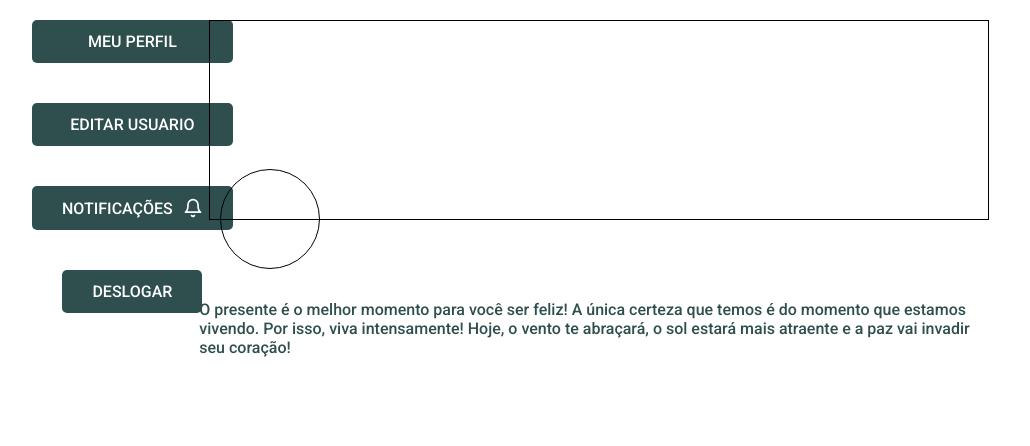
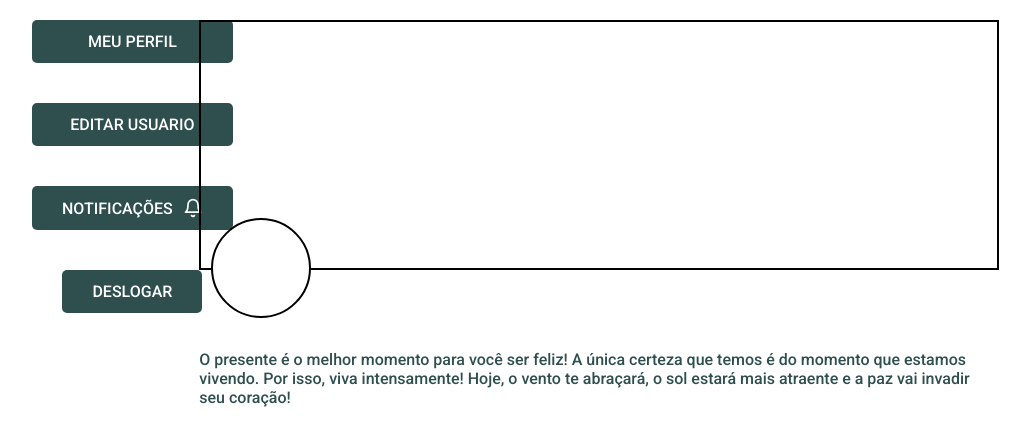
Before and after one commit to MathLouren/Rede-social, a Vue app: page /usuario/profile in a window 1280 px wide. Shown: the top 446 px of the page, without its empty margins (116-1146 px from the left). Built offline with nearby package versions, Linux system fonts and the light colour scheme.

Commit message:
photo style

```diff
--- a/src/views/usuario/UsuarioPerfil.vue
+++ b/src/views/usuario/UsuarioPerfil.vue
@@ -35,23 +35,28 @@ export default {
 
 .banner{
   margin: 20px auto;
-  width: 60%;
-  height: 200px;
-  border: 1px solid #000;
+  width: 800px;
+  height: 250px;
+  border: 2px solid #000;
   position: relative;
 }
 
 .photo{
   width: 100px;
   height: 100px;
-  border: 1px solid #000;
+  border: 2px solid #000;
+  background: #fff;
   border-radius: 50%;
   position: absolute;
   bottom: 0;
   margin-bottom: -50px;
   margin-left: 10px;
   cursor: pointer;
+  display: flex;
+  align-items: center;
+  justify-content: center;
 }
+
 
 .desc{
   margin-top: 60px;
```
Also changed, not shown: src/views/usuario/imgs/camera.svg (added).
